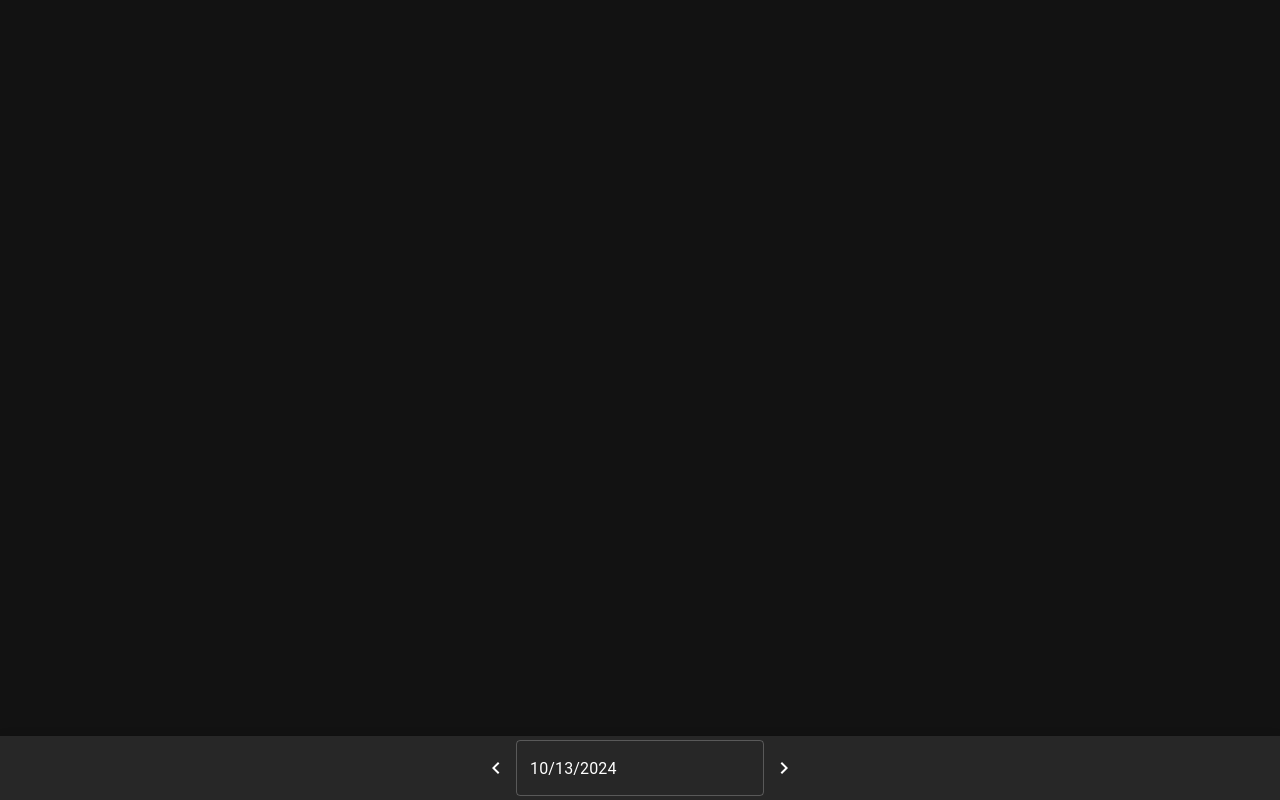
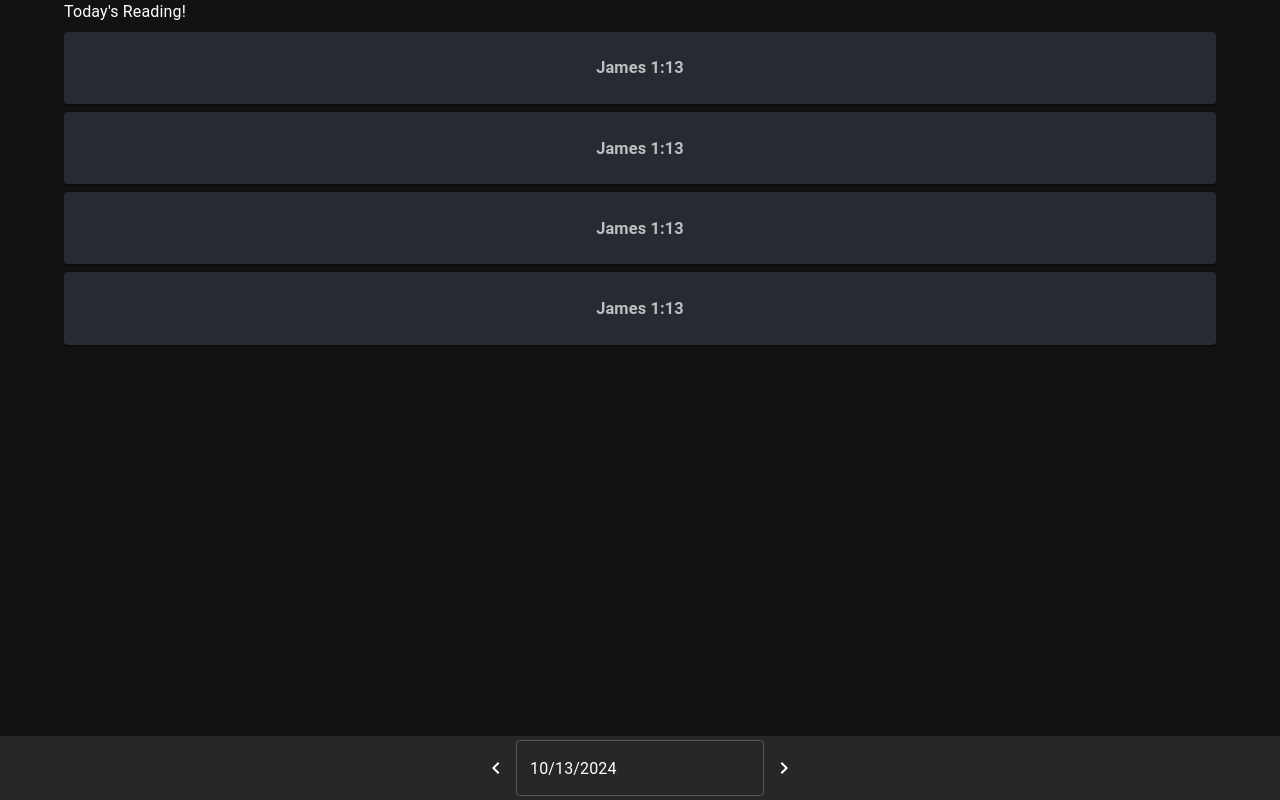
Before and after one commit to cyberblaststudios/bible-reading-plan, a React (Create React App) app in the folder app/bible-reading-plan-frontend/: page / in a window 1280 px wide. Built offline with nearby package versions, Linux system fonts and the light colour scheme; no server answers.

Commit message:
started the reading styles

```diff
--- a/app/bible-reading-plan-frontend/src/components/App.js
+++ b/app/bible-reading-plan-frontend/src/components/App.js
@@ -1,9 +1,10 @@
 import React, { useEffect, useState } from 'react';
 import BottomBar from './BottomBar';
 import { ThemeProvider, createTheme } from '@mui/material/styles';
-import { CssBaseline } from '@mui/material';
+import { Box, CssBaseline, Stack, Typography } from '@mui/material';
 import { getBibleReadingPlan } from '../services/BiblePlan';
 import dayjs from 'dayjs';
+import Reading from './Reading';
 
 const darkTheme = createTheme({
     palette: {
@@ -34,6 +35,15 @@ export default function App(){
     return (
         <ThemeProvider theme={darkTheme}>
             <CssBaseline/>
+                <Box sx={{display: 'flex', justifyContent: 'center', alignItems: 'center', flexDirection: 'row'}}>
+                    <Stack spacing={1} alignSelf={'center'} width={'90%'} >
+                        <Typography>Today's Reading!</Typography>
+                        <Reading reading={"James 1:13"}/>
+                        <Reading reading={"James 1:13"}/>
+                        <Reading reading={"James 1:13"}/>
+                        <Reading reading={"James 1:13"}/>
+                    </Stack>
+                </Box>
             <BottomBar readingPlan={readingPlan} onDateChanged={onDateChanged} currentSelectedDate={selectedDate}/>
         </ThemeProvider>
     );
--- a/app/bible-reading-plan-frontend/src/components/BottomBar.js
+++ b/app/bible-reading-plan-frontend/src/components/BottomBar.js
@@ -25,7 +25,7 @@ export default function BottomBar({readingPlan, currentSelectedDate, onDateChang
                         <IconButton color="inherit" onClick={previousDayClicked}>
                             <ArrowLeftIcon />
                         </IconButton>
-                            <DateSelector onDateChanged={(value) => onDateChanged(value)} currentDate={currentSelectedDate}/>
+                            <DateSelector onDateChanged={(value) => onDateChanged(value)} currentDate={currentSelectedDate} readingPlan={readingPlan}/>
                         <IconButton color="inherit" onClick={nextDayClicked}>
                             <ArrowRightIcon />
                         </IconButton>
--- a/app/bible-reading-plan-frontend/src/components/DateSelector.js
+++ b/app/bible-reading-plan-frontend/src/components/DateSelector.js
@@ -28,7 +28,7 @@ function fakeFetch(date, { signal }) {
   });
 }
 
-// this willl initialize to the current date
+// this will initialize to the current date
 const initialValue = dayjs();
 
 function ServerDay(props) {
--- /dev/null
+++ b/app/bible-reading-plan-frontend/src/components/Reading.js
@@ -0,0 +1,24 @@
+import * as React from 'react';
+import Paper from '@mui/material/Paper';
+import { styled } from '@mui/material/styles';
+
+const Item = styled(Paper)(({ theme }) => ({
+    backgroundColor: '#fff',
+    ...theme.typography.body2,
+    padding: theme.spacing(1),
+    textAlign: 'center',
+    color: theme.palette.text.secondary,
+    ...theme.applyStyles('dark', {
+      backgroundColor: '#1A2027'
+    }),
+  }));
+
+export default function Reading({reading}) {
+    return (
+        <Item>
+            <h3>
+                {reading}
+            </h3>
+        </Item>
+    );
+}
```
